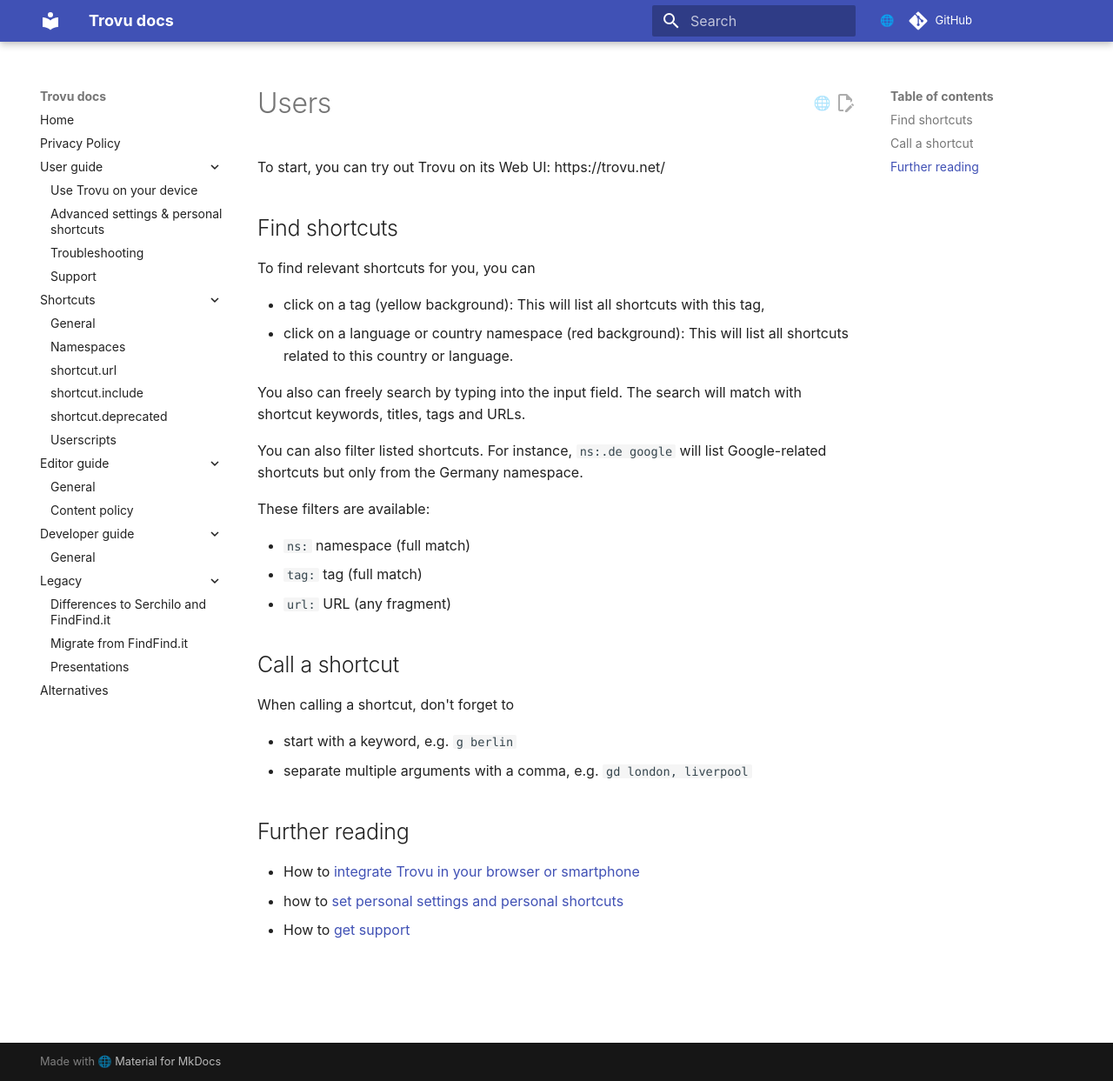
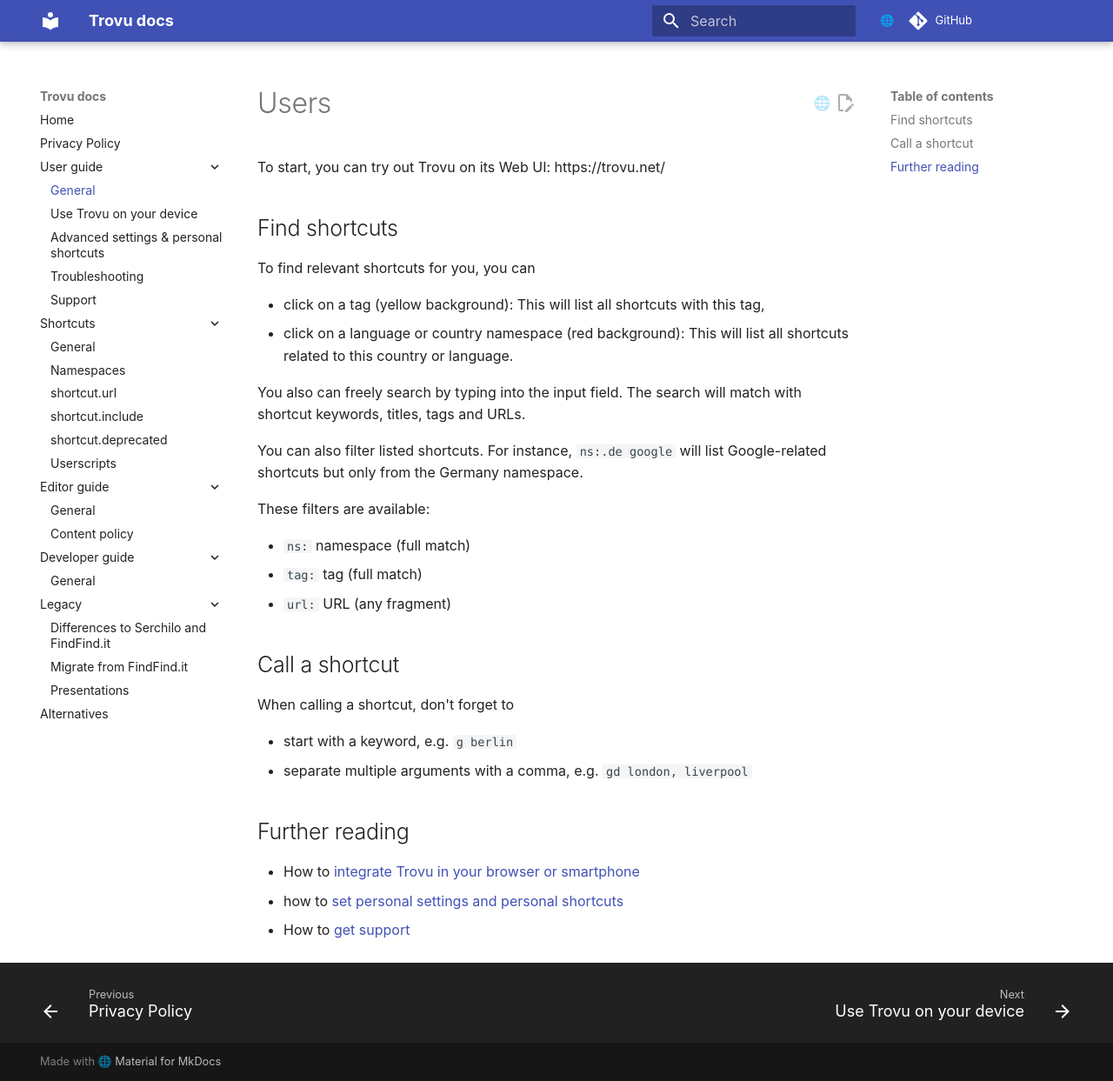
Before and after one commit to trovu/trovu, an MkDocs documentation site: the page built from docs/users/index.md, in a window 1280 px wide and 1243 px high. Shown: the whole window at 87% size. Built offline with MkDocs 1.6.1 and Material for MkDocs 9.7.7, drawn with Linux system fonts in a browser that asks for light colours; comment, search, counter and statistics services are not loaded; some of the changed lines change nothing that is shown.

Commit message:
Add general user guide to TOC.

```diff
--- a/mkdocs.yml
+++ b/mkdocs.yml
@@ -33,6 +33,7 @@
   - Home: index.md
   - privacy.md
   - User guide:
+      - General: users/index.md
       - users/integration.md
       - users/advanced.md
       - users/troubleshooting.md
```
